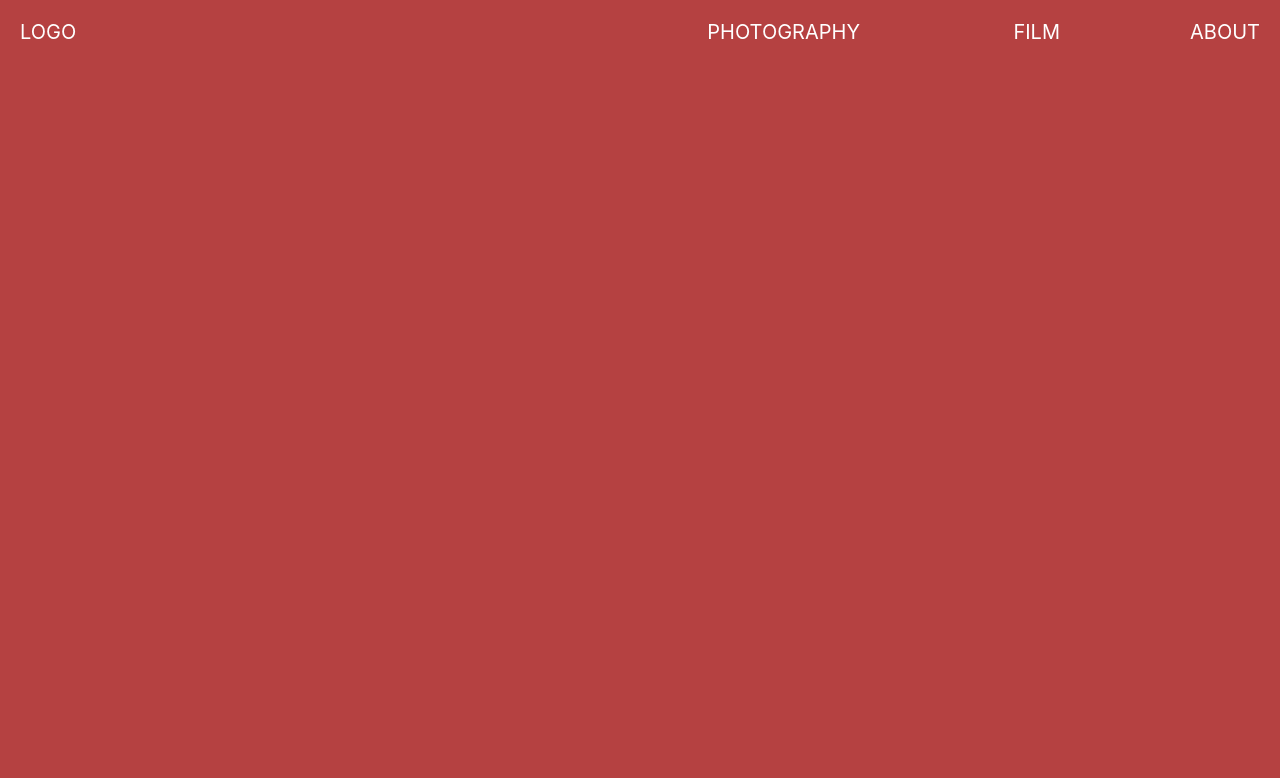
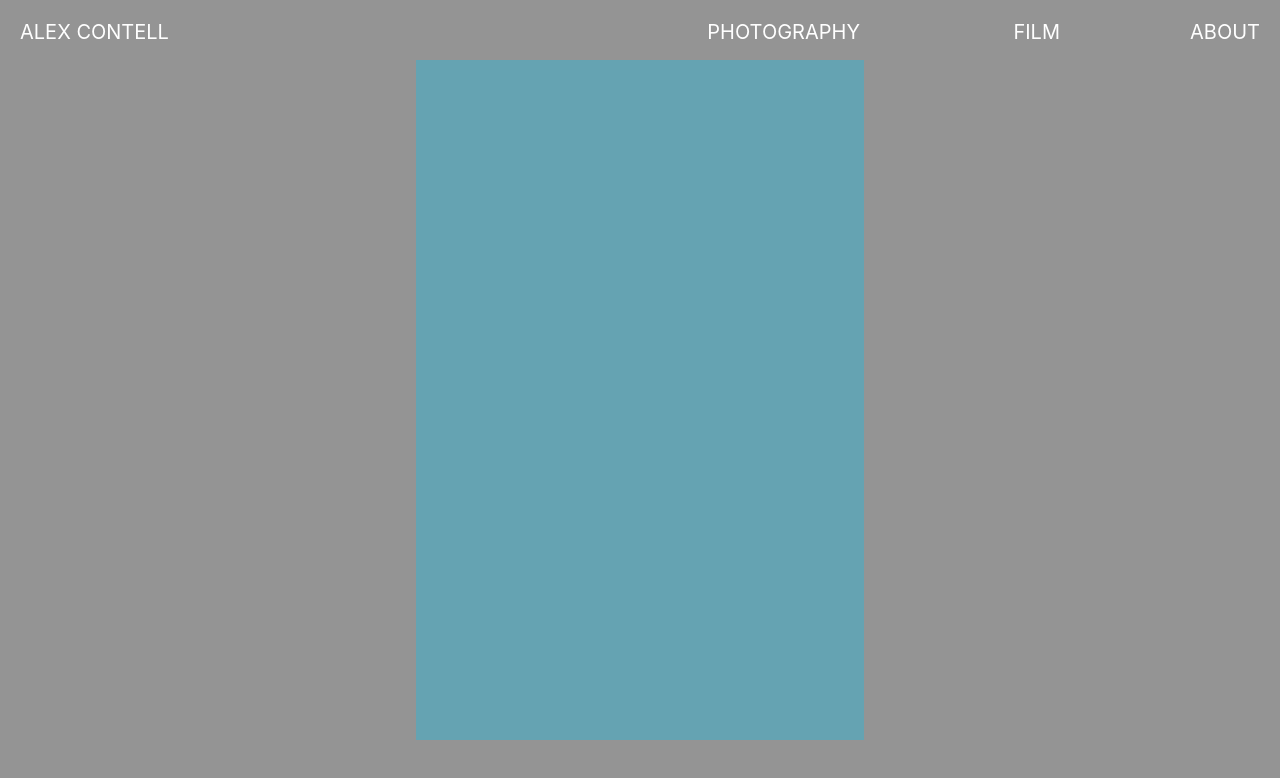
Before and after one commit to acm-sp85/photo-portfolio, a Next.js app: page / in a window 1280 px wide. Shown: the top 778 px of the page. Built offline with nearby package versions, Linux system fonts and the light colour scheme.

Commit message:
modified file structure, components and styles

```diff
--- /dev/null
+++ b/pages/components/ImageGallery.js
@@ -0,0 +1,8 @@
+import React from 'react';
+import styles from './../../styles/Home.module.scss';
+
+function ImageGallery() {
+  return <div className={styles.photo__display}></div>;
+}
+
+export default ImageGallery;
--- /dev/null
+++ b/pages/components/NavBar.js
@@ -0,0 +1,23 @@
+import React from 'react';
+import styles from './../../styles/Home.module.scss';
+
+function NavBar() {
+  return (
+    <div className={styles.nav}>
+      <div className={styles.nav__logo}>
+        <a>ALEX CONTELL</a>
+      </div>
+      <div className={styles.nav__photography}>
+        <a>PHOTOGRAPHY</a>
+      </div>
+      <div className={styles.nav__film}>
+        <a>FILM</a>
+      </div>
+      <div className={styles.nav__about}>
+        <a>ABOUT</a>
+      </div>
+    </div>
+  );
+}
+
+export default NavBar;
--- a/pages/index.js
+++ b/pages/index.js
@@ -1,16 +1,14 @@
 import Head from 'next/head';
 import Image from 'next/image';
 import styles from '../styles/Home.module.scss';
+import NavBar from './components/NavBar';
+import ImageGallery from './components/ImageGallery';
 
 export default function Home() {
   return (
     <div className={styles.container}>
-      <div className={styles.nav}>
-        <div className={styles.nav__logo}>LOGO</div>
-        <div className={styles.nav__photography}>PHOTOGRAPHY</div>
-        <div className={styles.nav__film}>FILM</div>
-        <div className={styles.nav__about}>ABOUT</div>
-      </div>
+      <NavBar />
+      <ImageGallery />
     </div>
   );
 }
--- a/styles/Home.module.scss
+++ b/styles/Home.module.scss
@@ -1,39 +1,10 @@
 @import 'typography';
+@import 'imageGallery';
+@import 'navBar';
 
 $color-primary: #f3a200;
 
 .container {
-  background-color: rgb(181, 65, 65);
+  background-color: rgb(148, 148, 148);
   height: 100vh;
 }
-
-.nav {
-  display: grid;
-  grid-template-columns: 50vw repeat(3, 1fr);
-  height: 50px;
-  padding: 2rem;
-
-  &__logo {
-    // background-color: rgb(28, 183, 0);
-    align-self: center;
-    color: white;
-  }
-  &__photography {
-    // background-color: rgb(0, 58, 183);
-    align-self: center;
-    text-align: right;
-    color: white;
-  }
-  &__film {
-    // background-color: rgb(183, 0, 131);
-    align-self: center;
-    text-align: right;
-    color: white;
-  }
-  &__about {
-    // background-color: rgb(183, 174, 0);
-    align-self: center;
-    text-align: right;
-    color: white;
-  }
-}
--- /dev/null
+++ b/styles/_imageGallery.scss
@@ -0,0 +1,10 @@
+.photo__display {
+  display: flex;
+  position: absolute;
+  top: 50%;
+  left: 50%;
+  transform: translate(-50%, -50%);
+  background-color: #00c2f351;
+  height: 85vh;
+  width: 35vw;
+}
--- /dev/null
+++ b/styles/_navBar.scss
@@ -0,0 +1,30 @@
+.nav {
+  display: grid;
+  grid-template-columns: 50vw repeat(3, 1fr);
+  height: 50px;
+  padding: 2rem;
+
+  &__logo {
+    // background-color: rgb(28, 183, 0);
+    align-self: center;
+    color: white;
+  }
+  &__photography {
+    // background-color: rgb(0, 58, 183);
+    align-self: center;
+    text-align: right;
+    color: white;
+  }
+  &__film {
+    // background-color: rgb(183, 0, 131);
+    align-self: center;
+    text-align: right;
+    color: white;
+  }
+  &__about {
+    // background-color: rgb(183, 174, 0);
+    align-self: center;
+    text-align: right;
+    color: white;
+  }
+}
--- a/styles/globals.css
+++ b/styles/globals.css
@@ -10,6 +10,7 @@ body {
 a {
   color: inherit;
   text-decoration: none;
+  cursor: pointer;
 }
 
 * {
```
